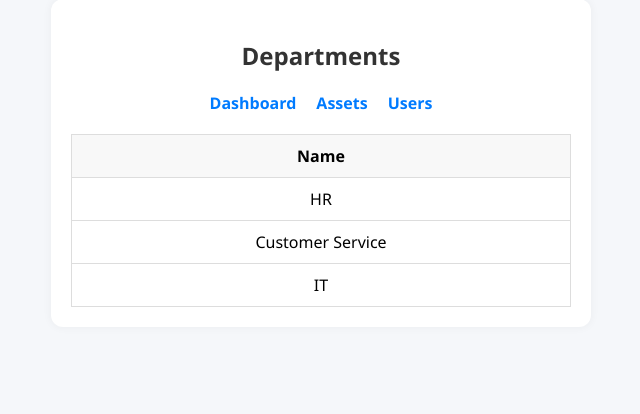
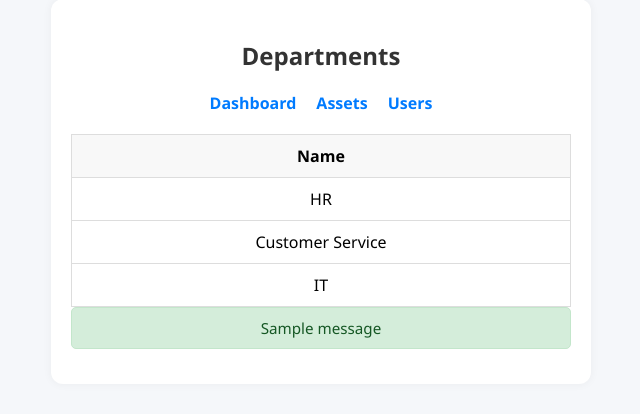
Before and after one commit to jacobslearning/SEA, a Flask app: page /departments in a window 1280 px wide. Shown: the part 41-455 px from the top of the page, without its empty margins (319-959 px from the left). Run offline with Flask 3, Linux system fonts and the light colour scheme; a user stored in the database is signed in; data comes from the database, SQL or seed files in the repository; both versions use the stored data as it was after the commit; one stand-in notice (Sample message) is shown.

Commit message:
added flash messages

```diff
--- a/app.py
+++ b/app.py
@@ -253,6 +253,7 @@ def create_department():
 
     cursor.execute('INSERT INTO Department (name) VALUES (?)', (data['name'],))
     connection.commit()
+    flash(f"Department {data['name']} created", "success")
     return redirect(url_for('departments'))
 
 @app.route('/department/edit/<int:dept_id>', methods=['POST'])
@@ -267,6 +268,7 @@ def edit_department(dept_id):
 
     cursor.execute('UPDATE Department SET name = ? WHERE id = ?', (data['name'], dept_id))
     connection.commit()
+    flash(f"Department {data['name']} updated", "success")
     return redirect(url_for('departments'))
 
 @app.route('/department/delete/<int:dept_id>', methods=['POST'])
@@ -280,6 +282,7 @@ def delete_department(dept_id):
 
     cursor.execute('DELETE FROM Department WHERE id = ?', (dept_id,))
     connection.commit()
+    flash(f"Department deleted", "info")
     return redirect(url_for('departments'))
 
 # users routes
--- a/templates/departments.html
+++ b/templates/departments.html
@@ -73,6 +73,15 @@
           {% endfor %}
         </tbody>
       </table>
+      {% with messages = get_flashed_messages(with_categories=true) %} {% if
+      messages %}
+      <div class="flash-messages">
+        {% for category, message in messages %}
+        <div class="flash {{ category }}">{{ message }}</div>
+        {% endfor %}
+      </div>
+      {% endif %} {% endwith %}
+    </div>
     </div>
 
     {% if user['role'] == 'Admin' %}
```
Also changed, not shown: database.db.
